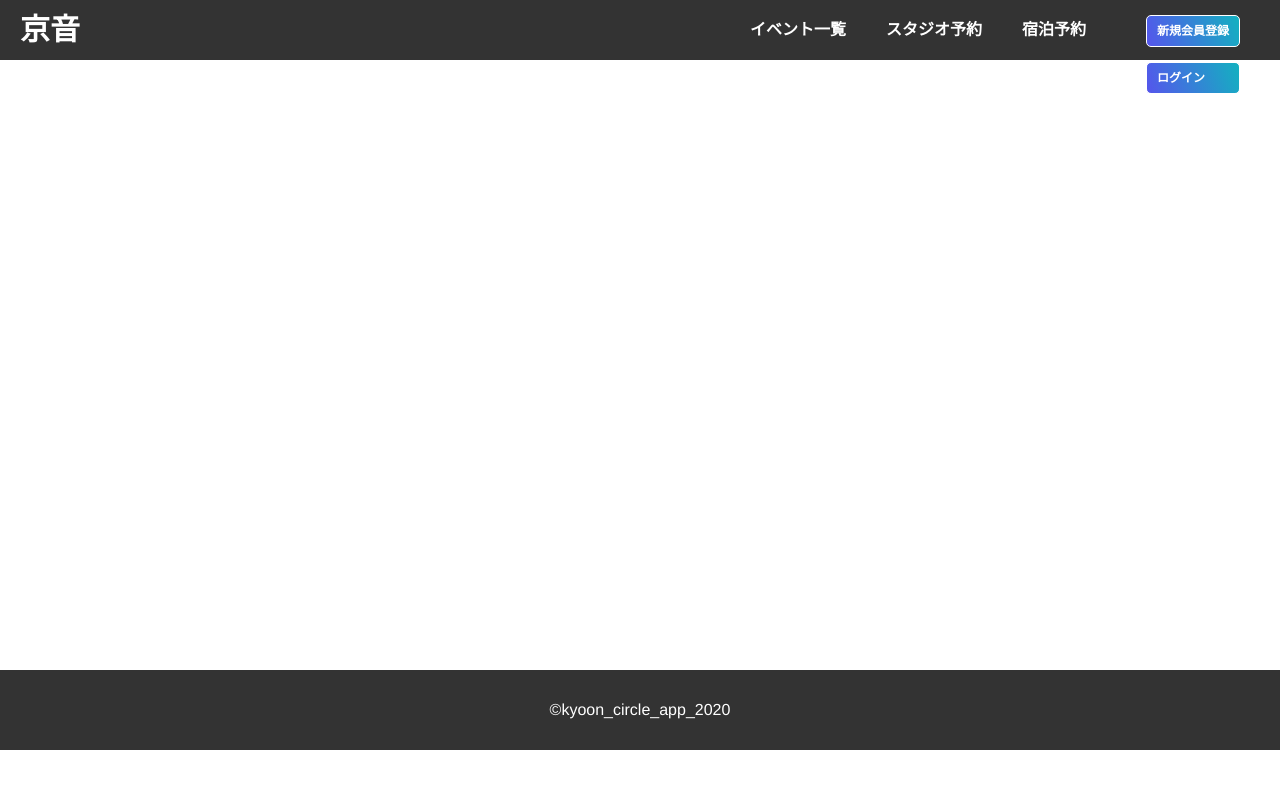
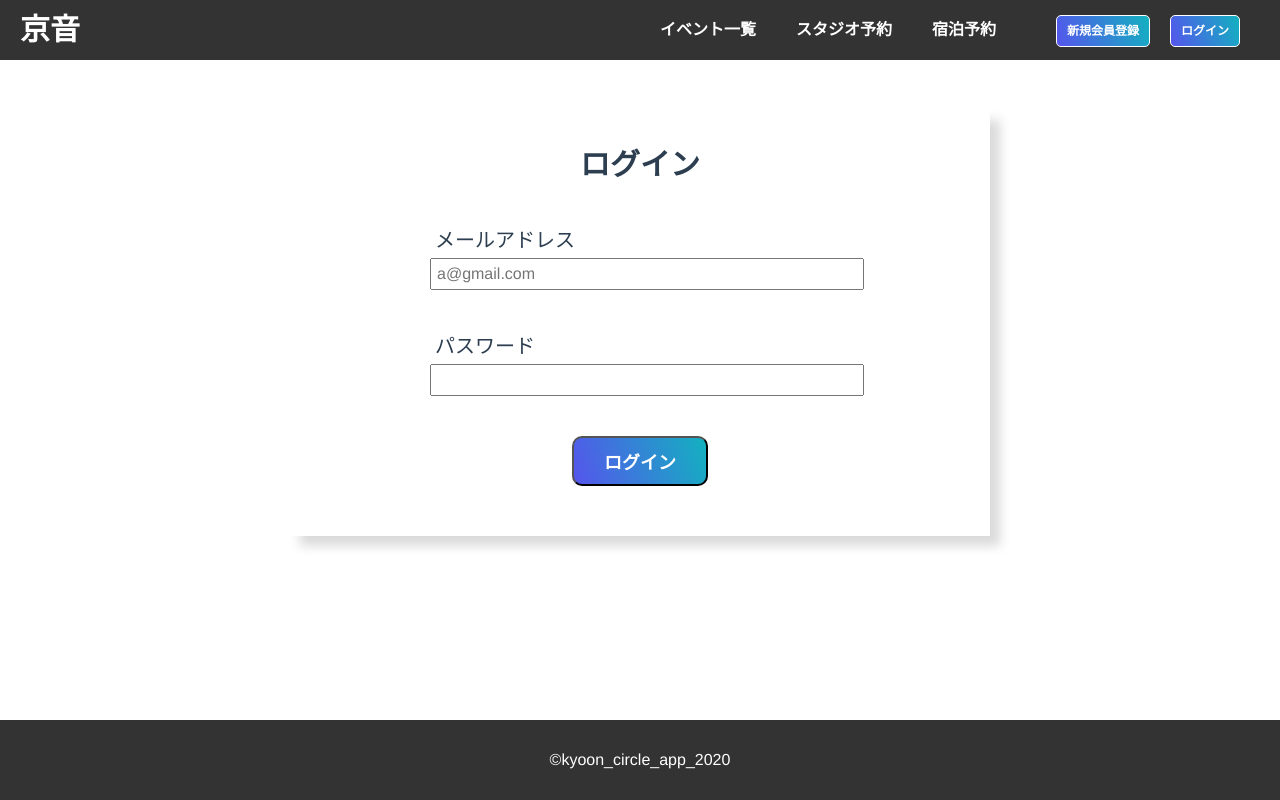
Before and after one commit to yuya-yamaguchi/kyoon_circle_app, a Vue app in the folder front/: page /login in a window 1280 px wide. Built offline with nearby package versions, Linux system fonts and the light colour scheme.

Commit message:
ログイン、ログアウト機能の追加

```diff
--- a/front/src/components/Header.vue
+++ b/front/src/components/Header.vue
@@ -7,22 +7,51 @@
         <a class="header-menu">スタジオ予約</a>
         <a class="header-menu">宿泊予約</a>
       </div>
-      <div v-if='!$store.getters["user/id"]'>
+      <template v-if='!$store.getters["user/id"]'>
         <router-link to="/signup" class="sign-btn">新規会員登録</router-link>
-        <router-link to="/signin" class="sign-btn">ログイン</router-link>
-      </div>
-      <div v-else class="header-menus">
-        <p class="header-menu">
-          {{ $store.getters["user/email"] }}
-        </p>
-      </div>
+        <router-link to="/login" class="sign-btn">ログイン</router-link>
+      </template>
+      <template v-else class="header-menus">
+        <p class="header-menu">{{ $store.getters["user/email"] }}</p>
+        <button type="submit" @click="logout()" class="sign-btn">ログアウト</button>
+      </template>
     </div>
   </header>
 </template>
 
 <script>
+import axios from 'axios';
+
+const hostName = 'localhost:3000';
+
 export default {
-
+  methods: {
+    logout: function() {
+      console.log(this.$store.getters['user/uid']);
+      // API側にてログアウトを行う
+      axios.delete(
+        `http://${hostName}/api/auth/sign_out`,
+        {
+          data: {
+            "uid":          this.$store.getters['user/uid'],
+            "access-token": this.$store.getters['user/token'],
+            "client":       this.$store.getters['user/client']
+          }
+        }
+      )
+      .then((response) => {
+        console.log(response);
+        // FRONT側のユーザ情報を削除
+        this.$store.dispatch("user/logout");
+        this.$router.push({
+          name: "Top"
+        })
+      })
+      .catch(function(error) {
+        console.log(error);
+      });
+    }
+  }
 }
 </script>
 
--- a/front/src/router/index.js
+++ b/front/src/router/index.js
@@ -1,6 +1,7 @@
 import { createRouter, createWebHistory } from 'vue-router'
 import Top from '@/views/Top.vue'
 import Signup from '@/views/auth/Signup.vue'
+import Login from '@/views/auth/Login.vue'
 
 const routes = [
   // トップページ
@@ -14,6 +15,12 @@ const routes = [
     path: '/signup',
     name: 'Signup',
     component: Signup
+  },
+  // ログイン
+  {
+    path: '/login',
+    name: 'Login',
+    component: Login
   }
 ]
 
--- /dev/null
+++ b/front/src/views/auth/Login.vue
@@ -0,0 +1,68 @@
+<template>
+  <div class="auth-container">
+    <h1 class="main-title text-center">ログイン</h1>
+    <ul v-if="errorMessages" class="error-messages">
+      <li v-for="(error, i) in errorMessages" :key="i">
+        {{ error }}
+      </li>
+    </ul>
+    <form v-on:submit.prevent="login()">
+      <div class="form-item">
+        <p>メールアドレス</p>
+        <input type="text" v-model="email" placeholder="a@gmail.com">
+      </div>
+      <div class="form-item">
+        <p>パスワード</p>
+        <input type="password" v-model="password">
+      </div>
+      <button class="default-button">ログイン</button>
+    </form>
+  </div>
+</template>
+
+<script>
+import axios from 'axios';
+
+const hostName = 'localhost:3000';
+
+export default {
+  data() {
+    return {
+      email: "",
+      password: "",
+      errorMessages: []
+    }
+  },
+  methods: {
+    login: function(){
+      axios.post(`http://${hostName}/api/auth/sign_in`,
+        {
+          email: this.email,
+          password: this.password
+        }
+      )
+      .then((response) => {
+        this.$store.dispatch(
+          "user/updateUser",
+          {
+            id:     response.data.data.id,
+            email:  response.data.data.email,
+            token:  response.headers['access-token'],
+            uid:    response.headers['uid'],
+            client: response.headers['client'],
+            admin_flg: response.data.data.admin_flg,
+          }
+        );
+        this.$router.push({
+          name: "Top"
+        })
+      })
+      .catch((error) => {
+        if (error.response) {
+          this.errorMessages = error.response.data.errors;
+        }
+      });
+    }
+  }
+}
+</script>
```
